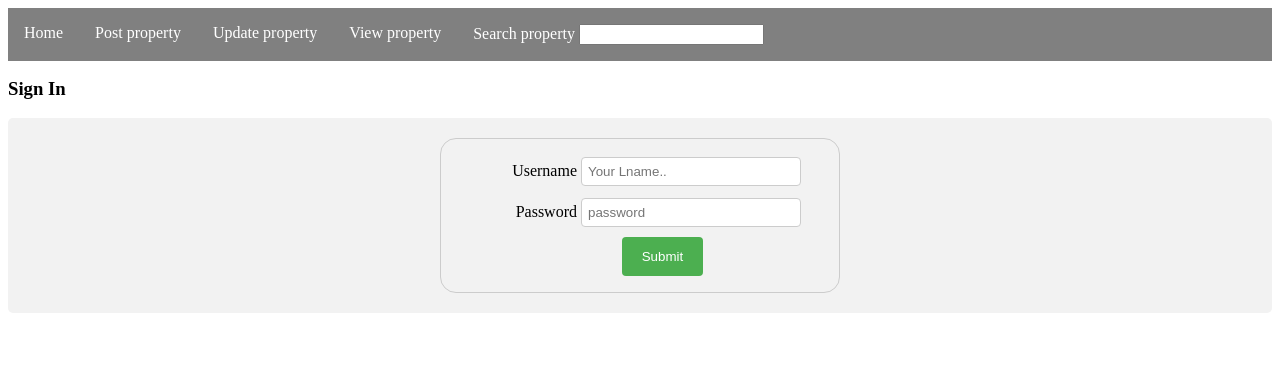
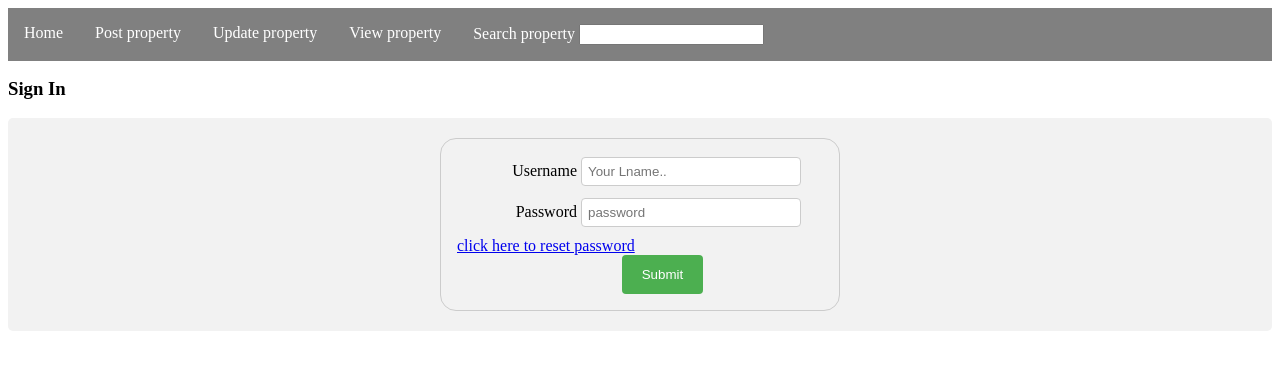
Before and after one commit to alexisuwimana/PropertyPro-lite, a plain HTML site: page signin.html in a window 1280 px wide. Drawn offline with Linux system fonts and the light colour scheme.

Commit message:
adding link of pswd reset

```diff
--- a/signin.html
+++ b/signin.html
@@ -30,9 +30,11 @@
         <label for="lname">Password</label>
         <input type="password" id="lname" name="lastname" placeholder="password">
     </div>
+    <a href="resetpassword.html" target="">click here to reset password</a>
     <div class="botton">
     <input type="submit" value="Submit">
     </div>
+
   </form>
 </div>
 
```
